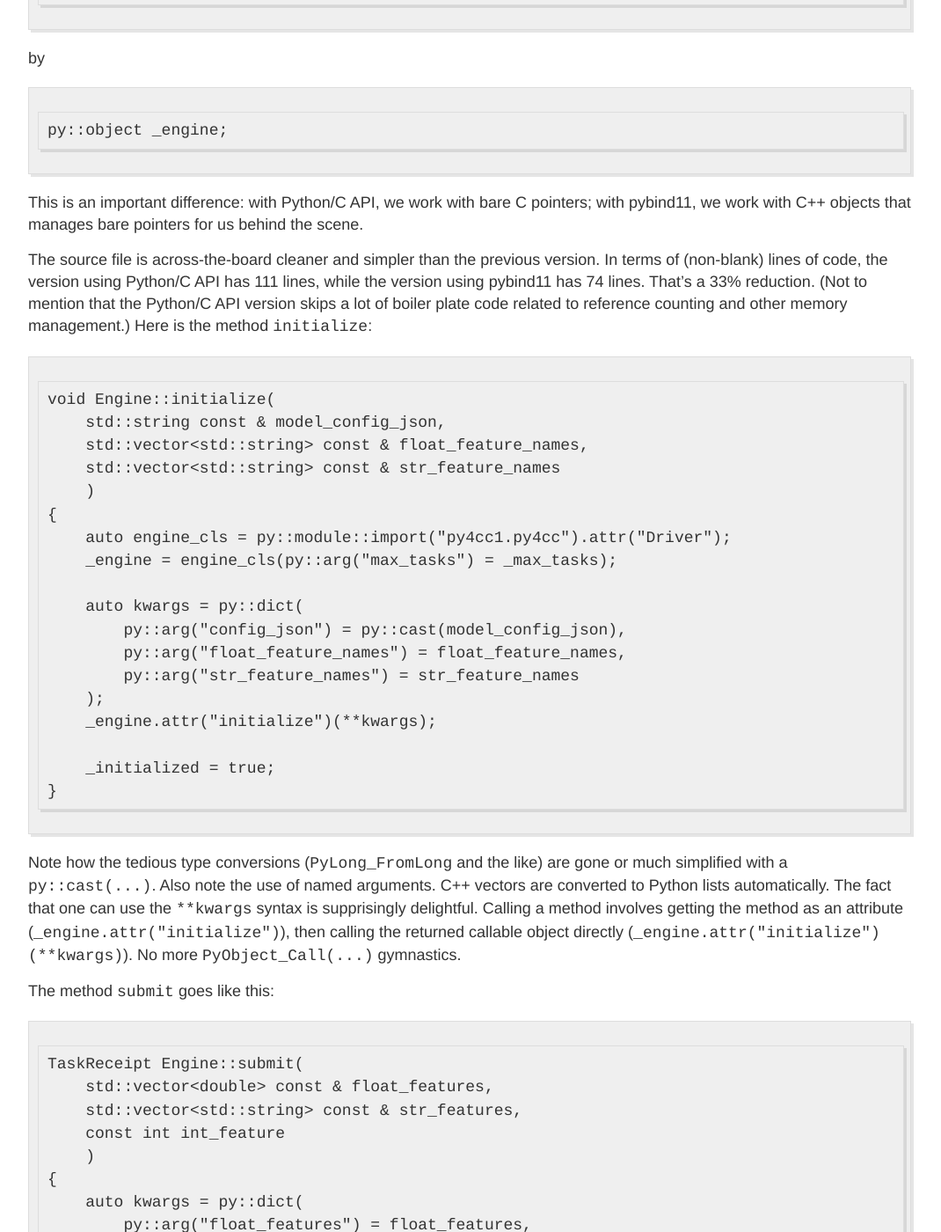
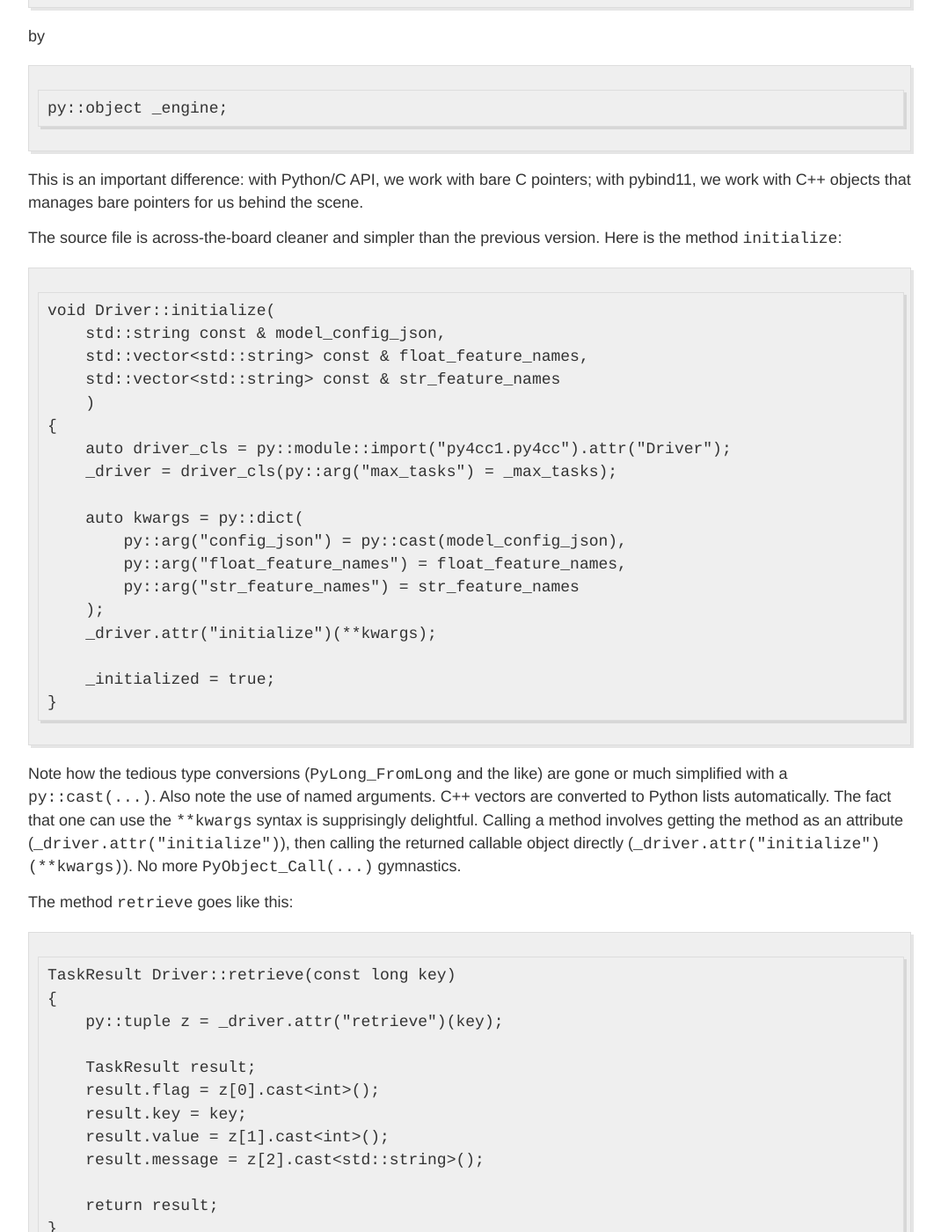
Before and after one commit to zpz/zpz.github.io, a Jekyll site: the page built from _posts/2017-02-11-embedding-python-in-cpp-2.md, in a window 1280 px wide and 1400 px high, scrolled down 1495 px. Shown: the whole window at 88% size, without its empty margins (106-1176 px from the left). Built offline with Jekyll 4.4.1, drawn with Linux system fonts in a browser that asks for light colours; some of the changed text lies outside the part shown.

Commit message:
py/cc post

````diff
--- a/_posts/2017-02-11-embedding-python-in-cpp-2.md
+++ b/_posts/2017-02-11-embedding-python-in-cpp-2.md
@@ -18,13 +18,14 @@ I found several tools that enjoyed decent attention, including
 - [pybind11](https://github.com/pybind/pybind11)
 - [PyCXX](cxx.sourceforge.net)
 
-The documentation for all these tools give much more attention to "extension" than "embedding". It may not be easy to find out how to start embedding Python using these tools.
+The documentation for all these tools give much more attention to "extending" than "embedding". It may not be easy to find out how to start embedding Python using these tools.
 
-I did find explicit mentions to "embedding" using [cffi](http://cffi.readthedocs.io/en/latest/embedding.html) and [cython](https://github.com/cython/cython/wiki/EmbeddingCython). A quick look at the descriptions suggested that these two options did not meet the 2nd requirement listed above. Sorry. I could be wrong.
+I did find explicit mentions to "embedding" using [cffi](http://cffi.readthedocs.io/en/latest/embedding.html) and [cython](https://github.com/cython/cython/wiki/EmbeddingCython). A quick look at the descriptions suggested that these two options did not meet the 2nd requirement listed above.
 
-The [documentation for PyCXX](http://cxx.sourceforge.net/PyCXX-Python3.html) is clean and to the point. I found such section titles (and content) as ["We avoid programming with Python object pointers"](http://cxx.sourceforge.net/PyCXX-Python3.html#h2_no_pointers) and ["The basic concept is to wrap Python pointers"](http://cxx.sourceforge.net/PyCXX-Python3.html#h2_basic_concepts) enlightening. Unfortunately, I decided to skip this tool without actually trying it, for reasons in its model of development and distribution. The code is distributed on [`sourceforge.net`](http://cxx.sourceforge.net/ as a tar-ball. It appears to have a sole maintainer and developer. The revision history indicates it's being steadily maintained and developped. Beyond that, I did not get to see a list of issues, frequency of commits, level of traction, plan for future development, and so on. These are unfortunate reasons for skipping a capable tool, and it seems to be one.
+The [documentation for PyCXX](http://cxx.sourceforge.net/PyCXX-Python3.html) is clean and to the point. I found such section titles (and content) as ["We avoid programming with Python object pointers"](http://cxx.sourceforge.net/PyCXX-Python3.html#h2_no_pointers) and ["The basic concept is to wrap Python pointers"](http://cxx.sourceforge.net/PyCXX-Python3.html#h2_basic_concepts) enlightening. Unfortunately, I decided to skip this tool without actually trying it, for reasons in its model of development and distribution. The code is distributed on [`sourceforge.net`](http://cxx.sourceforge.net/) as a tar-ball. It appears to have a sole maintainer and developer. The revision history indicates it's being steadily maintained and developped. Beyond that, I did not get to see a list of issues, frequency of commits, level of traction, plan for future development, and so on. These are unfortunate reasons for skipping a capable tool, and it seems to be one.
 
-So I ended up trying `pybind11`. This is a successor to `boost.python`. The codebase is substantial, development activity is high, level of interest is good (1771 stars on `github` as of today). The [list of features](https://github.com/pybind/pybind11) are **very** impressive. The documentation put a lot of emphasis on "object-oriented code", such as defining a class in C++, and inheriting it in Python, and things even fancier than that. This did feel overkill for my need at the moment and taste in general. As can be seen in [part 1](http://zpz.github.io/embedding-python-in-cpp-1/) (class `Driver` to be specific), I preferred to have a rather clean separation of the Python and C++ codes, with a small API in between. But my idea could change if I ended up learning and using the tool a lot.
+So I ended up trying `pybind11`. This is a successor to `boost.python`. The codebase is substantial, development activity is high, level of interest is good (1771 stars on `github` as of today). The [list of features](https://github.com/pybind/pybind11/blob/master/README.md)
+are **very** impressive. The documentation put a lot of emphasis on "object-oriented code", such as defining a class in C++, and inheriting it in Python, and things even fancier than that. This did feel overkill for my need at the moment and taste in general. As can be seen in [part 1](http://zpz.github.io/embedding-python-in-cpp-1/) (class `Driver` to be specific), I preferred to have a rather clean separation of the Python and C++ codes, with a small API in between. But my idea could change if I ended up learning and using this tool a lot.
 
 The [documentation](http://pybind11.readthedocs.io/en/master/) is serious but still incomplete. It took some imagination and trials to fill the gaps. I managed to make it work for me.
 
@@ -48,58 +49,50 @@ py::object _engine;
 
 This is an important difference: with Python/C API, we work with bare C pointers; with pybind11, we work with C++ objects that manages bare pointers for us behind the scene.
 
-The source file is across-the-board cleaner and simpler than the previous version. In terms of (non-blank) lines of code, the version using Python/C API has 111 lines, while the version using pybind11 has 74 lines. That's a 33% reduction. (Not to mention that the Python/C API version skips a lot of boiler plate code related to reference counting and other memory management.) Here is the method `initialize`:
+The source file is across-the-board cleaner and simpler than the previous version. Here is the method `initialize`:
 
 ```
-void Engine::initialize(
+void Driver::initialize(
     std::string const & model_config_json,
     std::vector<std::string> const & float_feature_names,
     std::vector<std::string> const & str_feature_names
     )
 {
-    auto engine_cls = py::module::import("py4cc1.py4cc").attr("Driver");
-    _engine = engine_cls(py::arg("max_tasks") = _max_tasks);
+    auto driver_cls = py::module::import("py4cc1.py4cc").attr("Driver");
+    _driver = driver_cls(py::arg("max_tasks") = _max_tasks);
 
     auto kwargs = py::dict(
         py::arg("config_json") = py::cast(model_config_json),
         py::arg("float_feature_names") = float_feature_names,
         py::arg("str_feature_names") = str_feature_names
     );
-    _engine.attr("initialize")(**kwargs);
+    _driver.attr("initialize")(**kwargs);
 
     _initialized = true;
 }
 ```
 
-Note how the tedious type conversions (`PyLong_FromLong` and the like) are gone or much simplified with a `py::cast(...)`. Also note the use of named arguments. C++ vectors are converted to Python lists automatically. The fact that one can use the `**kwargs` syntax is supprisingly delightful. Calling a method involves getting the method as an attribute (`_engine.attr("initialize")`), then calling the returned callable object directly (`_engine.attr("initialize")(**kwargs)`). No more `PyObject_Call(...)` gymnastics.
+Note how the tedious type conversions (`PyLong_FromLong` and the like) are gone or much simplified with a `py::cast(...)`. Also note the use of named arguments. C++ vectors are converted to Python lists automatically. The fact that one can use the `**kwargs` syntax is supprisingly delightful. Calling a method involves getting the method as an attribute (`_driver.attr("initialize")`), then calling the returned callable object directly (`_driver.attr("initialize")(**kwargs)`). No more `PyObject_Call(...)` gymnastics.
 
-The method `submit` goes like this:
+The method `retrieve` goes like this:
 
 ```
-TaskReceipt Engine::submit(
-    std::vector<double> const & float_features,
-    std::vector<std::string> const & str_features,
-    const int int_feature
-    )
+TaskResult Driver::retrieve(const long key)
 {
-    auto kwargs = py::dict(
-        py::arg("float_features") = float_features,
-        py::arg("str_features") = str_features,
-        py::arg("int_feature") = int_feature);
+    py::tuple z = _driver.attr("retrieve")(key);
 
-    py::tuple z = _engine.attr("submit")(**kwargs);
-
-    TaskReceipt result;
+    TaskResult result;
     result.flag = z[0].cast<int>();
-    result.key = z[1].cast<long>();
+    result.key = key;
+    result.value = z[1].cast<int>();
     result.message = z[2].cast<std::string>();
 
     return result;
 }
 ```
 
-Here we see tuple items are accessed the natural way (`z[0]`) instead of `PyTuple_GetItem(z, 0)`, and Python-to-C++ conversion uses the pattern `py_object.cast<target_type>()`.
+Here we see tuple items are accessed in the natural way (`z[0]`) instead of `PyTuple_GetItem(z, 0)`, and Python-to-C++ conversion uses the pattern `py_object.cast<target_type>()`.
 
-The complete code is available at [https://github.com/zpz/python](https://github.com/zpz/python/cc4py1-b). Please feel the contrast yourself with the older version at [https://github.com/zpz/python](https://github.com/zpz/python/cc4py1-a).
+The complete code is available at [https://github.com/zpz/python/tree/master/cc4py1-b/](https://github.com/zpz/python/tree/master/cc4py1-b). Please feel the contrast yourself with the older version at [https://github.com/zpz/python/tree/master/cc4py1-a/](https://github.com/zpz/python/tree/master/cc4py1-a).
 
-In the next post I will show how to pass a C++ vector to Python, where it behaviors like a Python list, without copying.
+In the next post I will explore various ways of passing C++ STL containers to Python.
````
Also changed, not shown: other parts of _posts/2017-02-11-embedding-python-in-cpp-2.md (+1 -1 lines).
